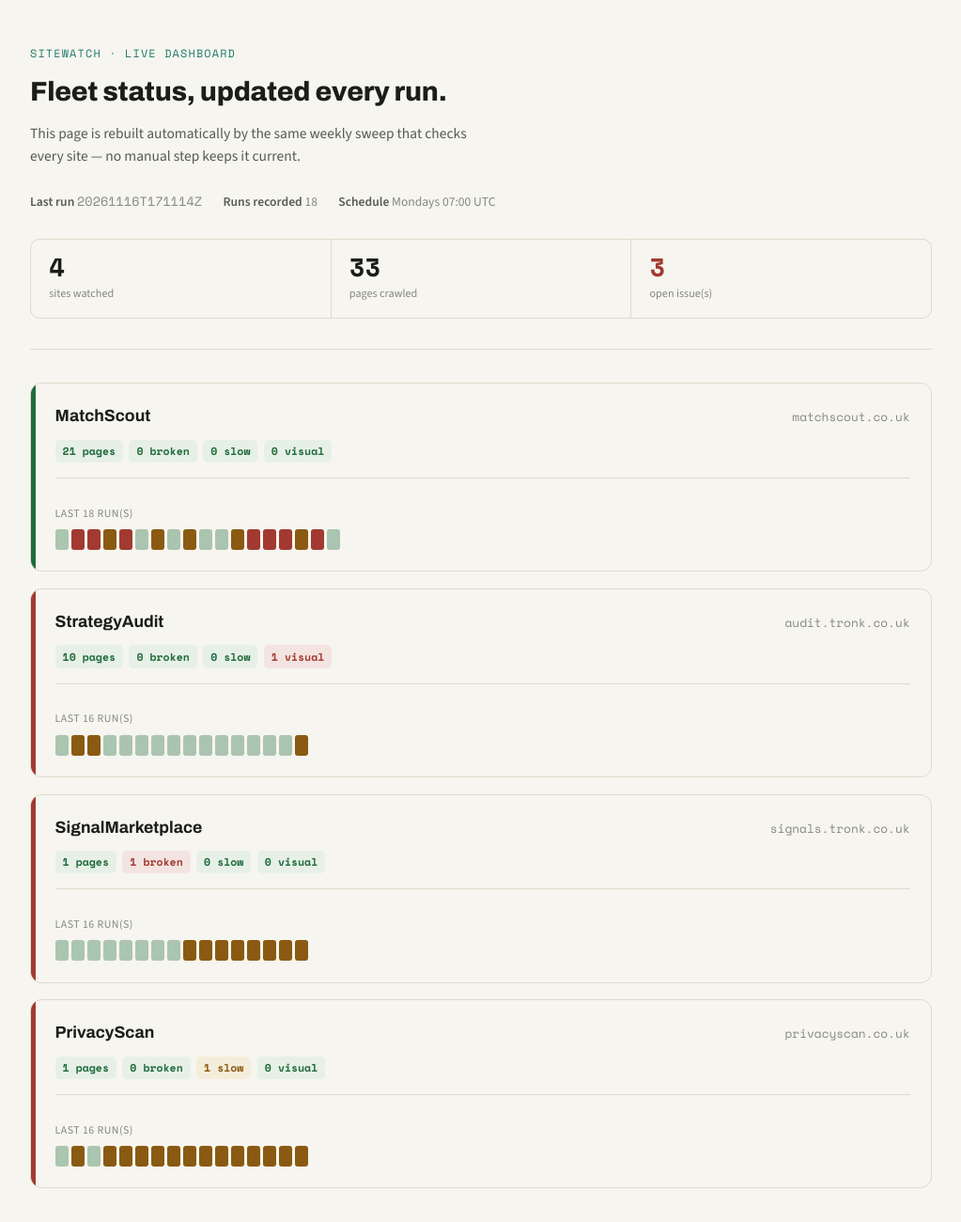
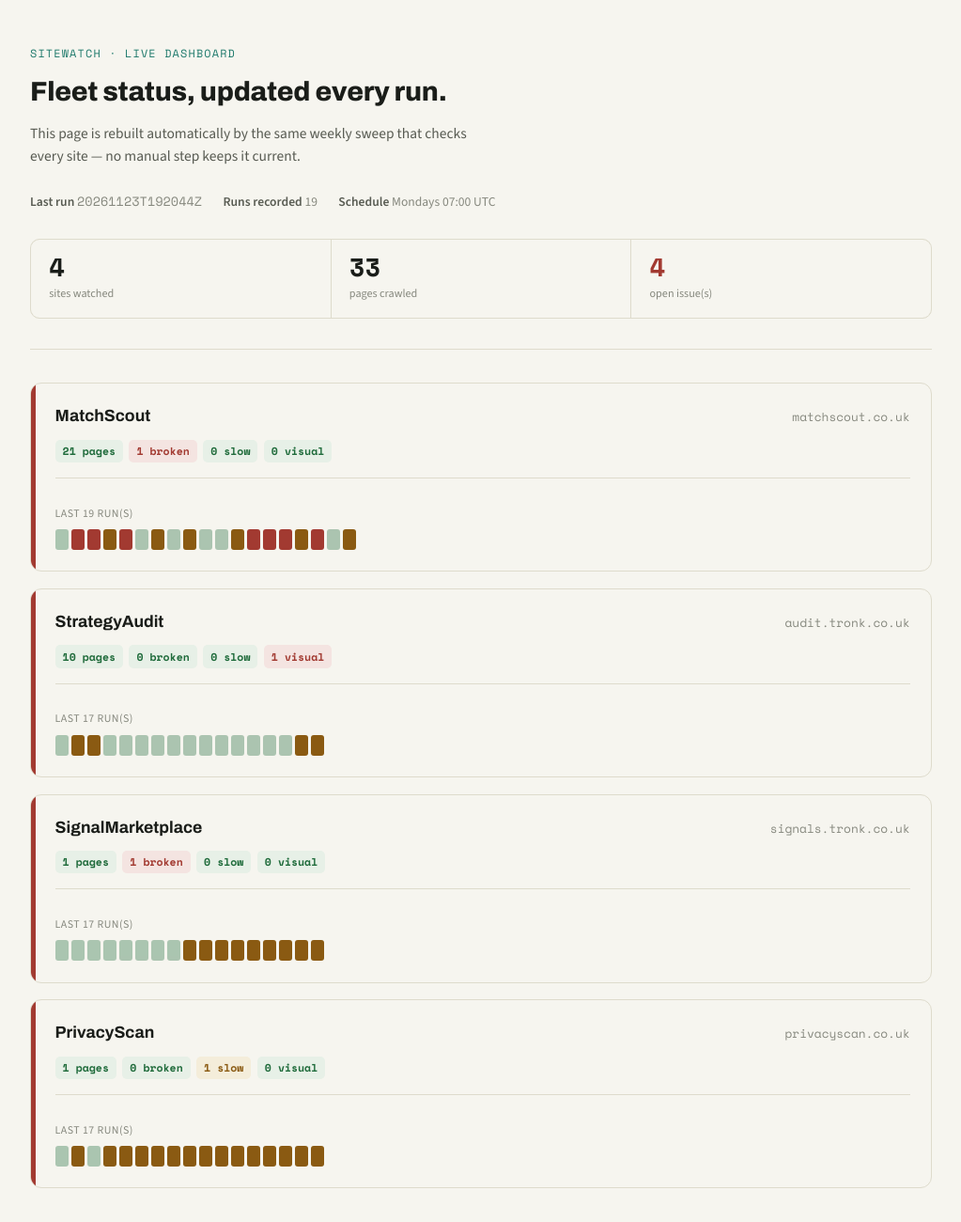
Before and after one commit to timeyinallout-cloud/sitewatch, a plain HTML site: page index.html in a window 1280 px wide. Shown: the top 1300 px of the page at 94% size, without its empty margins (128-1151 px from the left). Drawn offline with nearby package versions, Linux system fonts and the light colour scheme.

Commit message:
sitewatch: dashboard update (2026-11-23T19:21:34Z)

```diff
--- a/index.html
+++ b/index.html
@@ -98,33 +98,33 @@
     <p class="lede">This page is rebuilt automatically by the same weekly sweep that checks
       every site &mdash; no manual step keeps it current.</p>
     <div class="meta-row">
-      <span><b>Last run</b> <span class="mono">20261116T171114Z</span></span>
-      <span><b>Runs recorded</b> 18</span>
+      <span><b>Last run</b> <span class="mono">20261123T192044Z</span></span>
+      <span><b>Runs recorded</b> 19</span>
       <span><b>Schedule</b> Mondays 07:00 UTC</span>
     </div>
     <div class="stats">
       <div class="stat"><div class="n">4</div><div class="l">sites watched</div></div>
       <div class="stat"><div class="n">33</div><div class="l">pages crawled</div></div>
-      <div class="stat bad"><div class="n">3</div><div class="l">open issue(s)</div></div>
+      <div class="stat bad"><div class="n">4</div><div class="l">open issue(s)</div></div>
     </div>
   </header>
 
   <div class="sites">
 
 
-    <div class="site" style="--stripe: var(--good)">
+    <div class="site" style="--stripe: var(--bad)">
       <div class="site-head">
         <h2>MatchScout</h2>
         <a class="url mono" href="https://matchscout.co.uk">matchscout.co.uk</a>
       </div>
       <div class="badges">
         <span class="badge good">21 pages</span>
-        <span class="badge good">0 broken</span>
+        <span class="badge bad">1 broken</span>
         <span class="badge good">0 slow</span>
         <span class="badge good">0 visual</span>
       </div>
       <div class="trend">
-        <p class="lbl">Last 18 run(s)</p>
+        <p class="lbl">Last 19 run(s)</p>
 
         <div class="trend-row">
 
@@ -182,6 +182,9 @@
           <div class="trend-cell good"
                title="20261116T171114Z: 0 issue(s)"></div>
 
+          <div class="trend-cell warn"
+               title="20261123T192044Z: 1 issue(s)"></div>
+
         </div>
 
       </div>
@@ -200,7 +203,7 @@
         <span class="badge bad">1 visual</span>
       </div>
       <div class="trend">
-        <p class="lbl">Last 16 run(s)</p>
+        <p class="lbl">Last 17 run(s)</p>
 
         <div class="trend-row">
 
@@ -252,6 +255,9 @@
           <div class="trend-cell warn"
                title="20261116T171114Z: 1 issue(s)"></div>
 
+          <div class="trend-cell warn"
+               title="20261123T192044Z: 1 issue(s)"></div>
+
         </div>
 
       </div>
@@ -270,7 +276,7 @@
         <span class="badge good">0 visual</span>
       </div>
       <div class="trend">
-        <p class="lbl">Last 16 run(s)</p>
+        <p class="lbl">Last 17 run(s)</p>
 
         <div class="trend-row">
 
@@ -322,6 +328,9 @@
           <div class="trend-cell warn"
                title="20261116T171114Z: 1 issue(s)"></div>
 
+          <div class="trend-cell warn"
+               title="20261123T192044Z: 1 issue(s)"></div>
+
         </div>
 
       </div>
@@ -340,7 +349,7 @@
         <span class="badge good">0 visual</span>
       </div>
       <div class="trend">
-        <p class="lbl">Last 16 run(s)</p>
+        <p class="lbl">Last 17 run(s)</p>
 
         <div class="trend-row">
 
@@ -392,6 +401,9 @@
           <div class="trend-cell warn"
                title="20261116T171114Z: 1 issue(s)"></div>
 
+          <div class="trend-cell warn"
+               title="20261123T192044Z: 1 issue(s)"></div>
+
         </div>
 
       </div>
```
Also changed, not shown: 1 other file.
